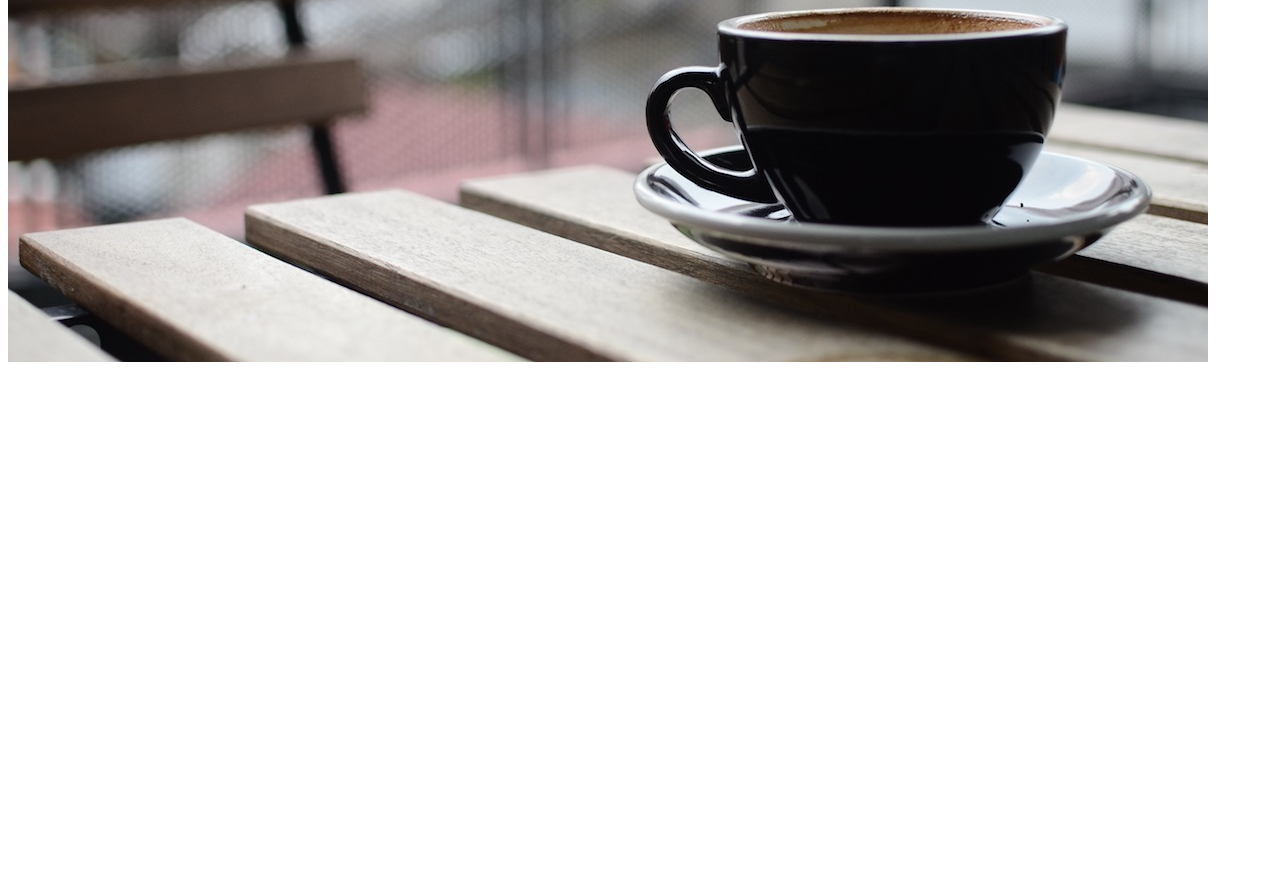
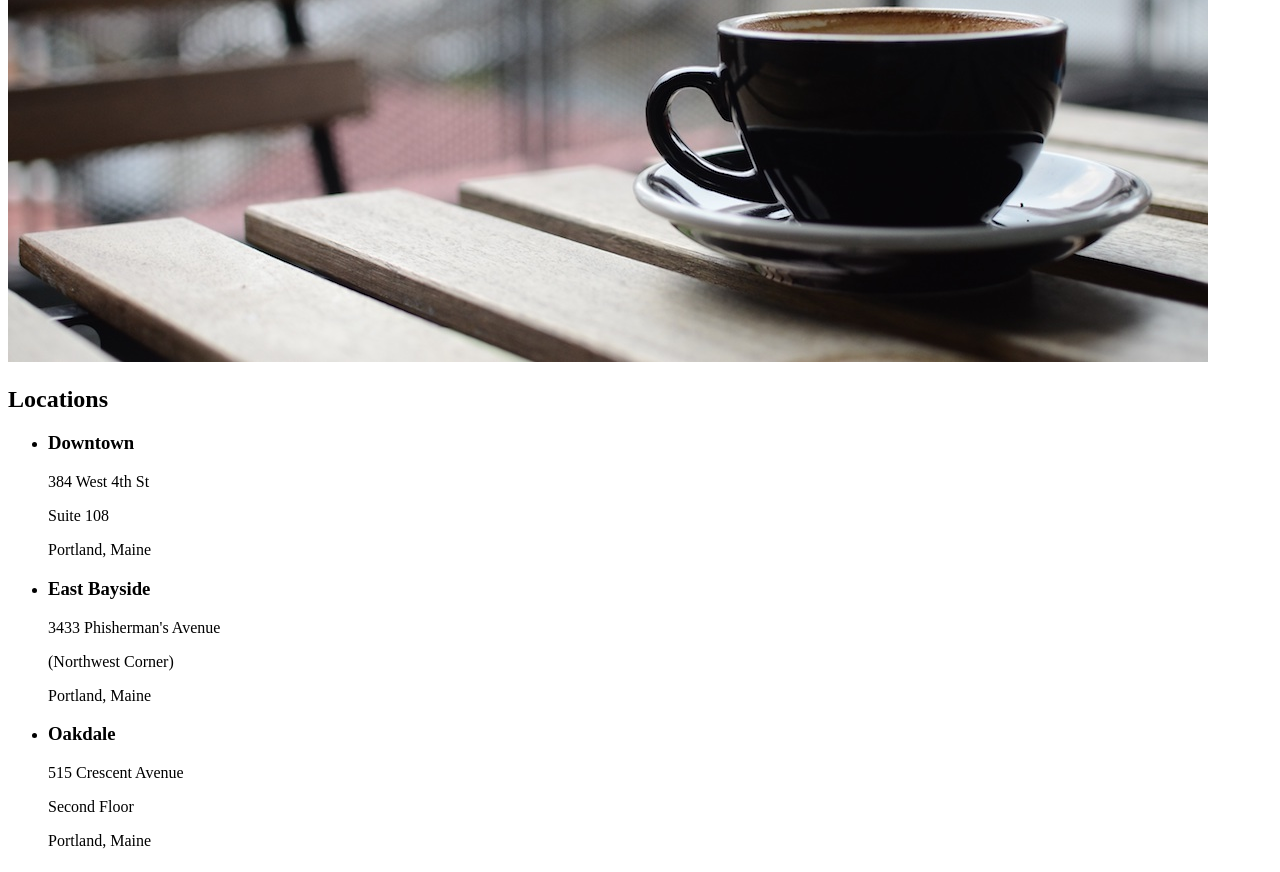
Before and after one commit to AbitBrookish/TeaCozyProject, a plain HTML site: page index.html in a window 1280 px wide. Shown: the part 6505-7377 px from the top of the page. Before the commit the page ends 6893 px from the top, so only its background shows below. Drawn offline with Linux system fonts and the light colour scheme.

Commit message:
Create txt for location, modify li class

```diff
--- a/index.html
+++ b/index.html
@@ -52,11 +52,28 @@
     <!-- Locations -->
     <section class="locations">
       <img src="./images/img-locations-background.jpg" alt="locations">
-      <div>
-        <h3></h3>
-        <p></p>
-        <p></p>
-        <p></p>
+      <h2>Locations</h2>
+      <div class="storeAddress">
+        <ul>
+          <li class="addressItem">
+            <h3>Downtown</h3>
+            <p>384 West 4th St</p>
+            <p>Suite 108</p>
+            <p>Portland, Maine</p>
+          </li>
+          <li class="addressItem">
+            <h3>East Bayside</h3>
+            <p>3433 Phisherman's Avenue</p>
+            <p>(Northwest Corner)</p>
+            <p>Portland, Maine</p>
+          </li>
+          <li class="addressItem">
+            <h3>Oakdale</h3>
+            <p>515 Crescent Avenue</p>
+            <p>Second Floor</p>
+            <p>Portland, Maine</p>
+          </li>
+        </ul>
       </div>
     </section>
     <!-- Company contact information -->
```
